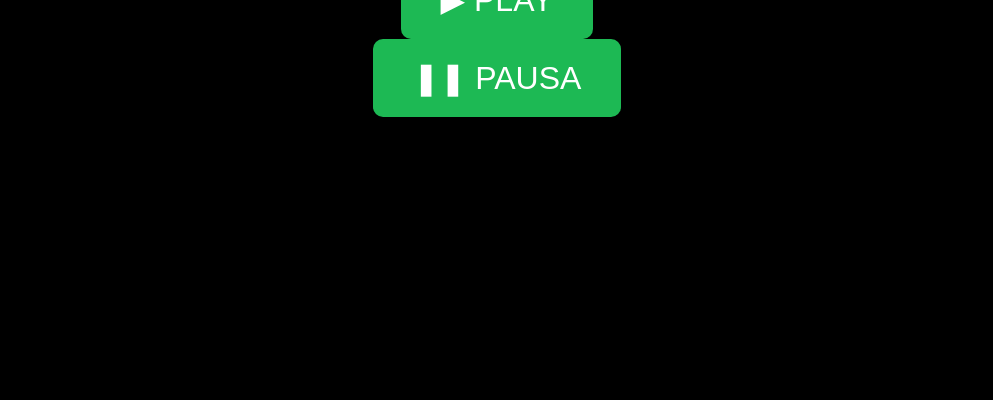
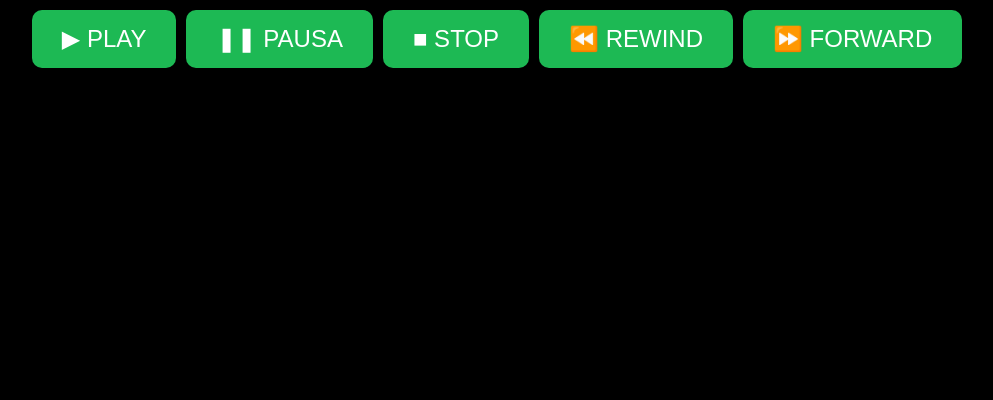
Before and after one commit to giacomopulzato-boop/qr-canzone, a plain HTML site: page index.html in a window 1280 px wide. Shown: the part 400-800 px from the top of the page, without its empty margins (143-1136 px from the left). Drawn offline with Linux system fonts and the light colour scheme.

Commit message:
Update index.html

```diff
--- a/index.html
+++ b/index.html
@@ -22,8 +22,9 @@
       margin-bottom: 20px;
     }
     button {
-      font-size: 2rem;
-      padding: 20px 40px;
+      font-size: 1.5rem;
+      padding: 15px 30px;
+      margin: 5px;
       background-color: #1db954; /* colore Spotify-like */
       border: none;
       border-radius: 10px;
@@ -33,14 +34,24 @@
     button:active {
       transform: scale(0.98);
     }
+    .controls {
+      display: flex;
+      flex-wrap: wrap;
+      justify-content: center;
+    }
   </style>
 </head>
 <body>
 
 <h1>Ai nuovi passi</h1>
 
-<button onclick="playAudio()">▶ PLAY</button>
-<button onclick="playAudio()">❚❚ PAUSA</button>
+<div class="controls">
+  <button onclick="playAudio()">▶ PLAY</button>
+  <button onclick="pauseAudio()">❚❚ PAUSA</button>
+  <button onclick="stopAudio()">■ STOP</button>
+  <button onclick="rewindAudio()">⏪ REWIND</button>
+  <button onclick="forwardAudio()">⏩ FORWARD</button>
+</div>
 
 <audio id="player">
   <source src="audio/canzone.mp3" type="audio/mpeg">
@@ -48,14 +59,31 @@
 </audio>
 
 <script>
+const audio = document.getElementById('player');
+
 function playAudio() {
-  const audio = document.getElementById('player');
   audio.play().catch(err => {
-    alert("Errore: non è stato possibile avviare la canzone. Assicurati che il file 'canzone.mp3' sia nella cartella 'audio'.");
+    alert("Errore: non è stato possibile avviare la canzone. Controlla che 'canzone.mp3' sia nella cartella 'audio'.");
   });
+}
+
+function pauseAudio() {
+  audio.pause();
+}
+
+function stopAudio() {
+  audio.pause();
+  audio.currentTime = 0; // Riporta all'inizio
+}
+
+function rewindAudio() {
+  audio.currentTime = Math.max(0, audio.currentTime - 10); // Torna indietro di 10 secondi
+}
+
+function forwardAudio() {
+  audio.currentTime = Math.min(audio.duration, audio.currentTime + 10); // Avanza di 10 secondi
 }
 </script>
 
 </body>
-
 </html>
```
